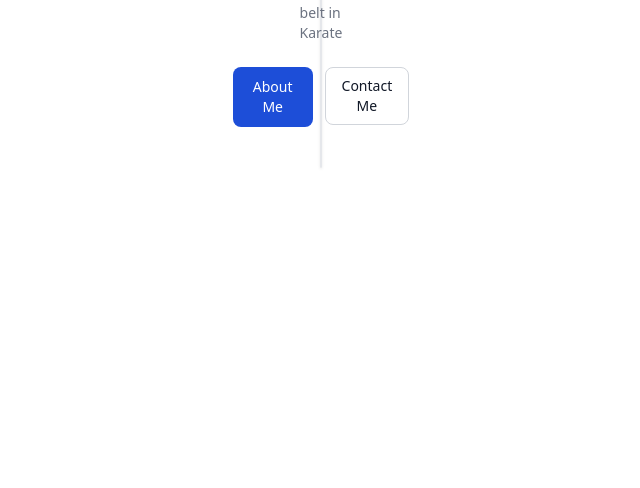
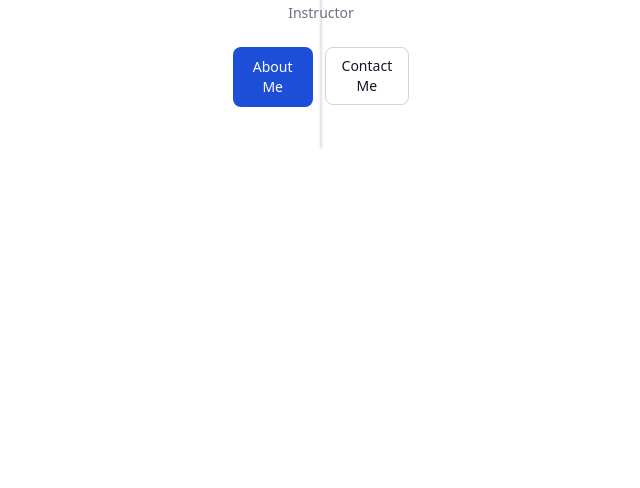
Before and after one commit to Shahriar-Fardows/iraj-chowdhury, a plain HTML site: page index.html in a window 1280 px wide. Shown: the part 554-1042 px from the top of the page, without its empty margins (480-1120 px from the left). Drawn offline with nearby package versions, Linux system fonts and the light colour scheme.

Commit message:
some notise

```diff
--- a/index.html
+++ b/index.html
@@ -172,7 +172,7 @@
             Iraj-Chowdhury
           </h4>
           <span class="text-sm text-gray-500 dark:text-gray-400"
-            >Black belt in  Karate </span
+            >Karate Instructor  </span
           >
           <div class="flex mt-4 space-x-3 md:mt-6">
 
```
